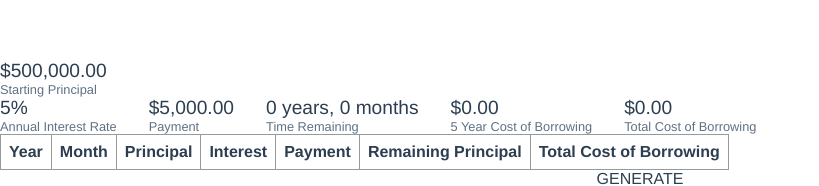
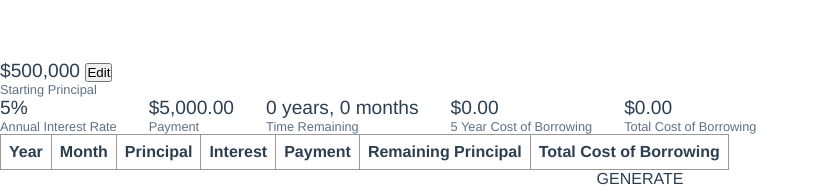
Before and after one commit to irmalcol/mortgagizer, a Vue app: page / in a window 1280 px wide. Shown: the top 186 px of the page, without its empty margins (0-819 px from the left). Built offline with nearby package versions, Linux system fonts and the light colour scheme.

Commit message:
Use new HeaderInputDollarAmount for starting principal in detailed view

```diff
--- a/src/pages/detailed-mortgage/DetailedMortgage.vue
+++ b/src/pages/detailed-mortgage/DetailedMortgage.vue
@@ -1,9 +1,9 @@
 <template>
   <div class="detailed-header">
     <div class="header-row single-header-item">
-      <header-item
-        :value="formattedStartingPrincipal"
-        :label="startingPrincipalLabel"
+      <header-input-dollar-amount
+        v-model.number="startingPrincipal"
+        :fieldLabel="startingPrincipalLabel"
       />
     </div>
     <div class="header-row multiple-header-item">
@@ -41,12 +41,14 @@
 import DetailedTable from "./DetailedTable.vue";
 import MortgageCalculator from "@/mortgageCalculator.js";
 import HeaderItem from "@/components/HeaderItem.vue";
+import HeaderInputDollarAmount from "./HeaderInputDollarAmount.vue";
 
 export default {
   name: "App",
   components: {
     DetailedTable,
-    HeaderItem
+    HeaderItem,
+    HeaderInputDollarAmount
   },
   data: function() {
     return {
```
